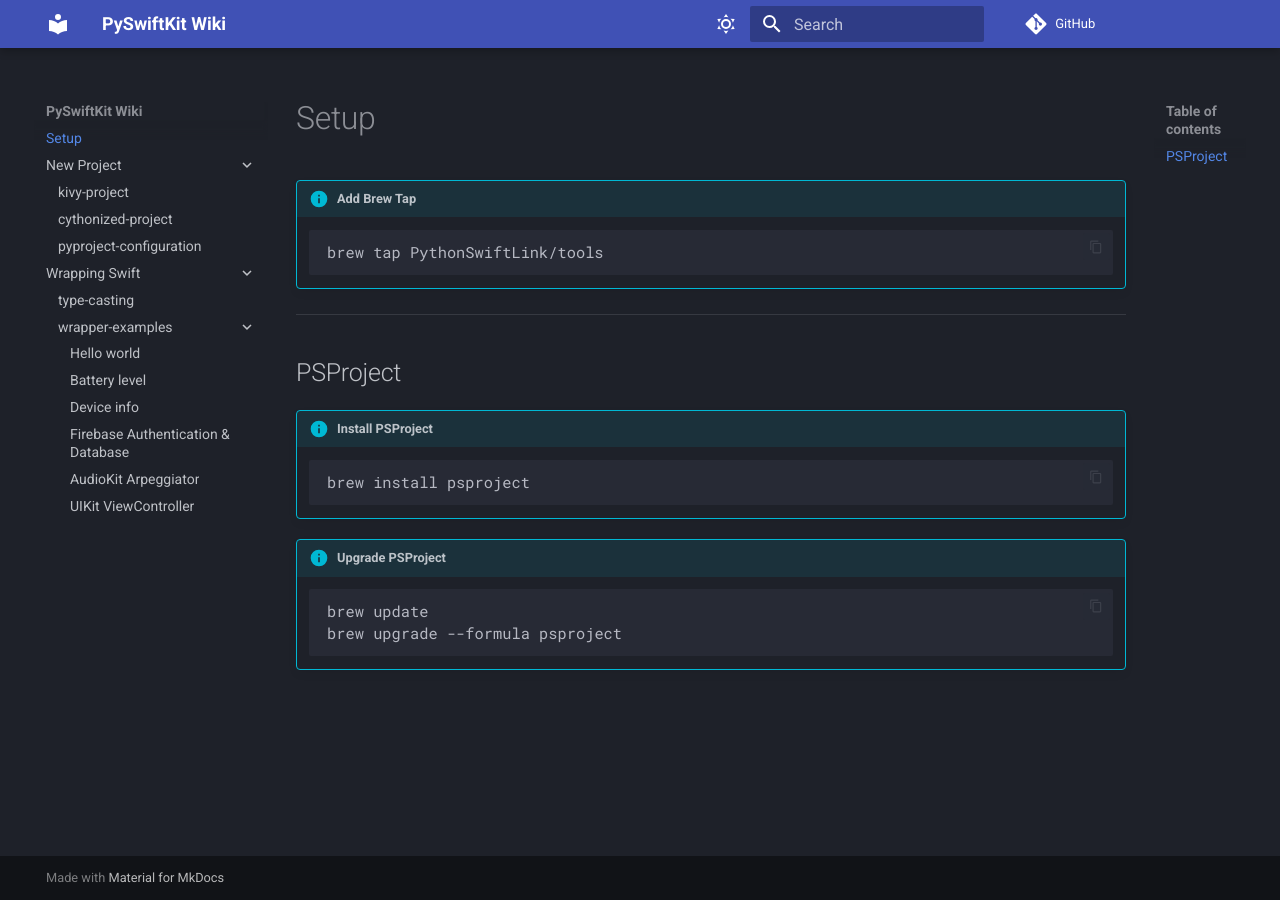
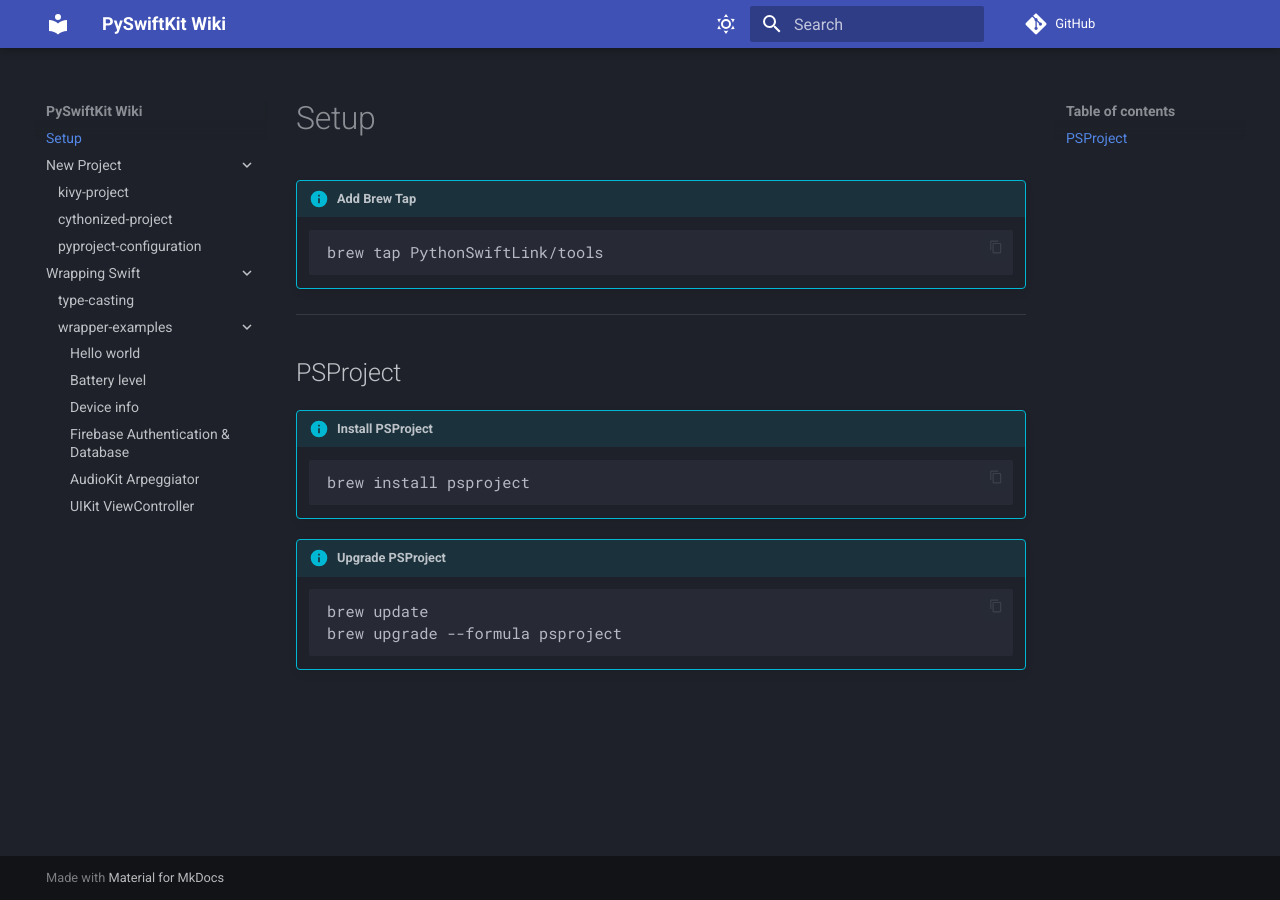
Before and after one commit to Py-Swift/wiki-source, an MkDocs documentation site: the page built from docs/setup.md, in a window 1280 px wide. Built offline with MkDocs 1.6.1 and Material for MkDocs 9.7.7, drawn with Linux system fonts in a browser that asks for light colours; comment, search, counter and statistics services are not loaded.

Commit message:
Adjust table of contents width to improve layout

```diff
--- a/docs/stylesheets/extra.css
+++ b/docs/stylesheets/extra.css
@@ -36,7 +36,7 @@
 
 /* Make table of contents narrower */
 .md-sidebar--secondary {
-  width: 5rem; /* Default is 12.1rem, adjust as needed */
+  width: 10rem; /* Default is 12.1rem, adjust as needed */
 }
 
 /* Optionally reduce TOC font size */
```
